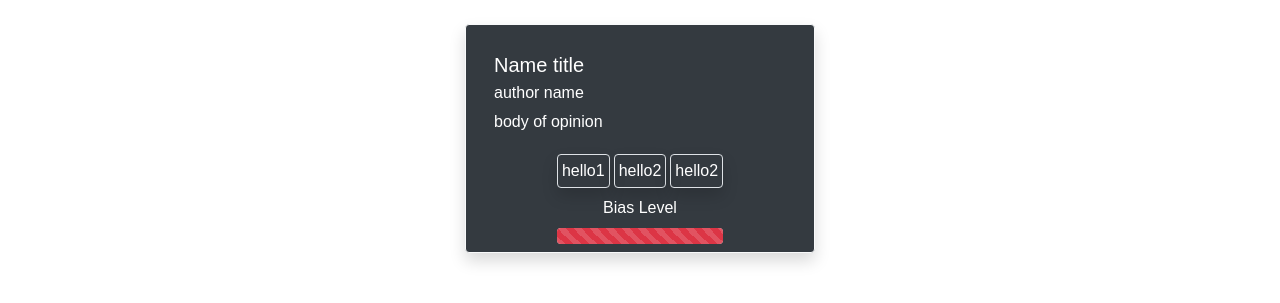
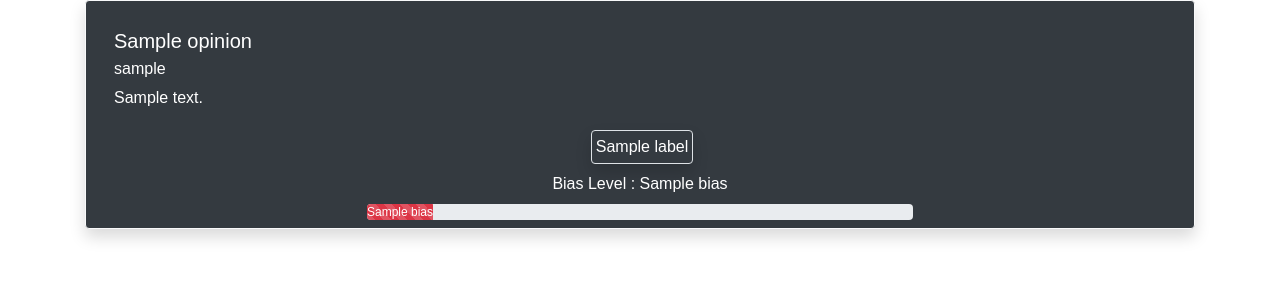
Before and after one commit to M-Tri/capstone-timeline, a Django app: template timeline/templates/timeline/opinions.html in a window 1280 px wide. Shown: the part 66-369 px from the top of the page. Run offline with Django 3.2, Linux system fonts and the light colour scheme; the template is opened without the code that fills it: most values are stand-ins (such as "Sample title", 1, 10 or a date in 2020); some libraries are stand-ins or nearby versions.

Commit message:
feat: Update forms, templates, and views to handle displaying opinions

```diff
--- a/timeline/forms.py
+++ b/timeline/forms.py
@@ -10,7 +10,7 @@
 class PostNews(forms.Form):
     title = forms.CharField(max_length=100)
     author_name = forms.CharField(max_length=100)
-    original_post = forms.URLField(
+    url_field_1 = forms.URLField(
         label="Main Image",
     )
     url_field_2 = forms.URLField(
--- a/timeline/templates/timeline/create_opinion.html
+++ b/timeline/templates/timeline/create_opinion.html
@@ -51,10 +51,10 @@
       </div>
     </div>
 
-    <div class="row">
+    <div class="row mt-4">
       <div class="col">
         <label for="{{ form.article.id_for_label }}" class="form-label">
-          Select Article
+          Select related Article
         </label>
 
         <input type="text" name="article" list="article-datalist" required id="{{ form.article.id_for_label }}"
--- a/timeline/templates/timeline/layout.html
+++ b/timeline/templates/timeline/layout.html
@@ -12,7 +12,7 @@
 </head>
 
 <body>
-  <nav class="navbar navbar-expand-lg navbar-light bg-light">
+  <nav class="navbar sticky-top  navbar-expand-lg navbar-light bg-light">
     <a id="logo" class="text-hide navbar-brand">TimeLine</a>
     <button class="navbar-toggler" type="button" data-toggle="collapse" data-target="#navbarSupportedContent"
       aria-controls="navbarSupportedContent" aria-expanded="false" aria-label="Toggle navigation">
@@ -32,7 +32,7 @@
           <a class="nav-link" href="{% url 'create_opinion' %}">Create Opinion</a>
         </li>
         <li class="nav-item">
-          <a class="nav-link" href="{% url 'opinions' %}">Opinions</a>
+          <a class="nav-link" href="{% url 'all_opinions' %}">Opinions</a>
         </li>
         <li class="nav-item">
           <a class="nav-link" href="{% url 'logout' %}">Log Out</a>
--- a/timeline/templates/timeline/opinions.html
+++ b/timeline/templates/timeline/opinions.html
@@ -2,35 +2,49 @@
 
 {% block body %}
 
+
 <div class="container">
+  {% for opinion in opinions %}
   <div class="row justify-content-around">
-    <div class="col-4 mt-4">
+    <div class="col">
       <div class="card text-white bg-dark border-light mb-3 p-2 Larger shadow">
         <div class="card-body">
-          <h5 class="card-title">Name title </h5>
-          <h6 class="card-subtitle mb-2 text-body-secondary">author name</h6>
-          <p class="card-text">body of opinion</p>
+          <h5 class="card-title">{{opinion.title}} </h5>
+          <h6 class="card-subtitle mb-2 text-body-secondary">{{opinion.writer.username}}</h6>
+          <p class="card-text">{{opinion.content}}</p>
         </div>
 
+        {% for label in opinion.labels.all %}
         <div class="d-flex justify-content-center align-items-center">
-          <span class="border p-1 Larger shadow rounded">hello1</span>
-          <span class="border p-1 ml-1 Larger shadow rounded">hello2</span>
-          <span class="border p-1 ml-1 Larger shadow rounded">hello2</span>
+          <span class="border p-1 ml-1 Larger shadow rounded">{{label.name}}</span>
         </div>
+        {% endfor %}
+
 
         <div class="d-flex justify-content-center align-items-center mt-2">
-          <label>Bias Level</label>
+          <label>Bias Level : {{opinion.bias}}</label>
         </div>
         <div class="d-flex justify-content-center align-items-center">
           <div class="progress w-50 ">
-            <div class="progress-bar progress-bar-striped bg-danger" role="progressbar" style="width: 100%"
-              aria-valuenow="20" aria-valuemin="0" aria-valuemax="100"></div>
+            <div class="progress-bar progress-bar-striped bg-danger"
+              role="progressbar"
+              style="width: {{ opinion.bias}}%;"
+              aria-valuenow="{{opinion.bias}}"
+              aria-valuemin="0"
+              aria-valuemax="100">
+              {{opinion.bias}}
+            </div>
           </div>
         </div>
 
       </div>
     </div>
   </div>
+  {% empty %}
+   <div class="alert alert-info">
+        Click <a href="{% url 'create_opinion' %}">link</a> to create one.
+    </div>
+  {% endfor %}
 </div>
 
 {% endblock %}
--- a/timeline/urls.py
+++ b/timeline/urls.py
@@ -6,7 +6,9 @@
     path("login/", views.login_view, name="login"),
     path("logout/", views.logout_view, name="logout"),
     path("register/", views.register, name="register"),
-    path('opinions/', views.opinions, name="opinions"),
+    path('specific/opinions/', views.display_specific_opinions, name="specific_opinions"),
+    path('all/opinions/', views.display_all_opinions, name="all_opinions"),
     path('create/post/', views.create_post, name="create_post"),
     path('create/opinion/', views.create_opinion, name="create_opinion"),
+    path('random/post/', views.random_post, name="random_post"),
 ]
```
Also changed, not shown: timeline/templates/timeline/card.html (+13 -5 lines), timeline/views.py (+34 -12 lines).
